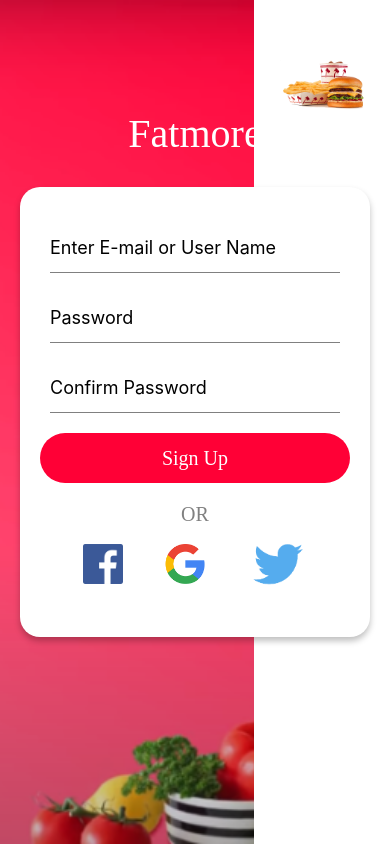
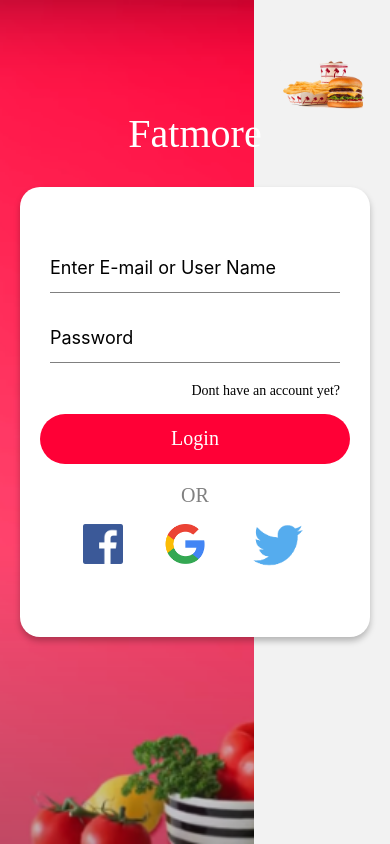
Before and after one commit to IvanRyabukha/RN-food-app-with-firebase, a React Native app: screen / in a window 390 px wide. Built offline with nearby package versions, Linux system fonts and the light colour scheme.

Commit message:
Impl custom input & button component. Impl navigation stack. Impl signUp & logIn simple auth with email and password.

```diff
--- a/App.tsx
+++ b/App.tsx
@@ -1,9 +1,24 @@
-import LoginScreen from '@screens/LoginScreen';
-import SignUpScreen from '@screens/SignUpScreen';
+import '@react-native-firebase/app';
+import messaging from '@react-native-firebase/messaging';
+import MyStack from '@navigation/MyStack';
+import { NavigationContainer } from '@react-navigation/native';
 
 function App() {
+  async function requestUserPermission() {
+    const authStatus = await messaging().requestPermission();
+    const enabled =
+      authStatus === messaging.AuthorizationStatus.AUTHORIZED ||
+      authStatus === messaging.AuthorizationStatus.PROVISIONAL;
+
+    if (enabled) {
+      console.log('Authorization status:', authStatus);
+    }
+  }
+
   return (
-    <SignUpScreen />
+    <NavigationContainer>
+      <MyStack />
+    </NavigationContainer>
   );
 }
 
--- a/jest.config.js
+++ b/jest.config.js
@@ -11,6 +11,7 @@ module.exports = {
       '|@react-native-community' +
       '|react-native-gesture-handler' +
       '|react-native-reanimated' +
+      '|@react-native-firebase' +
       ')/)',
   ],
   moduleFileExtensions: ['ts', 'tsx', 'js', 'jsx', 'json', 'node'],
--- a/package.json
+++ b/package.json
@@ -11,11 +11,14 @@
   },
   "dependencies": {
     "@react-native-firebase/app": "^23.4.0",
+    "@react-native-firebase/auth": "^23.4.0",
+    "@react-native-firebase/messaging": "^23.4.0",
     "@react-native/new-app-screen": "0.81.4",
     "@react-navigation/native": "^7.1.17",
-    "@react-navigation/native-stack": "^7.3.26",
+    "@react-navigation/stack": "^7.4.8",
     "react": "19.1.0",
     "react-native": "0.81.4",
+    "react-native-gesture-handler": "^2.28.0",
     "react-native-reanimated": "^4.1.0",
     "react-native-safe-area-context": "^5.6.1",
     "react-native-screens": "^4.16.0",
--- a/src/components/MyButton.tsx
+++ b/src/components/MyButton.tsx
@@ -4,11 +4,15 @@ import { Text, StyleSheet } from 'react-native';
 
 interface IMyButtonProps {
   title: string;
+  onPress: () => void;
 }
 
-const MyButton: React.FC<IMyButtonProps> = ({ title }) => {
+const MyButton: React.FC<IMyButtonProps> = ({ title, onPress }) => {
   return (
-    <TouchableOpacity style={styles.container}>
+    <TouchableOpacity
+      style={styles.container}
+      onPress={onPress}
+    >
       <Text style={styles.title}>{title}</Text>
     </TouchableOpacity>
   )
--- /dev/null
+++ b/src/navigation/MyStack.tsx
@@ -0,0 +1,16 @@
+import { createStackNavigator } from '@react-navigation/stack';
+import HomeScreen from '@screens/HomeScreen';
+import LoginScreen from '@screens/LoginScreen';
+import SignUpScreen from '@screens/SignUpScreen';
+
+const Stack = createStackNavigator();
+
+export default function MyStack() {
+  return (
+    <Stack.Navigator screenOptions={{ headerShown: false }}>
+      <Stack.Screen name="Login" component={LoginScreen} />
+      <Stack.Screen name="SignUp" component={SignUpScreen} />
+      <Stack.Screen name="Home" component={HomeScreen} />
+    </Stack.Navigator>
+  );
+}
--- /dev/null
+++ b/src/screens/HomeScreen.tsx
@@ -0,0 +1,14 @@
+import { StyleSheet, Text, View } from 'react-native'
+import React from 'react'
+
+const HomeScreen = () => {
+  return (
+    <View>
+      <Text>HomeScreen</Text>
+    </View>
+  )
+}
+
+export default HomeScreen;
+
+const styles = StyleSheet.create({})
--- a/src/screens/LoginScreen.tsx
+++ b/src/screens/LoginScreen.tsx
@@ -1,7 +1,7 @@
 import MyButton from '@components/MyButton';
 import MyTextInput from '@components/MyTextInput';
 import SocialMedia from '@components/SocialMedia';
-import React from 'react';
+import React, { useState } from 'react';
 import {
   View,
   Platform,
@@ -9,9 +9,36 @@ import {
   ImageBackground,
   Image,
   Text,
+  Alert,
 } from 'react-native';
+import {
+  getAuth,
+  signInWithEmailAndPassword,
+} from '@react-native-firebase/auth';
 
-const LoginScreen = () => {
+const LoginScreen = ({ navigation }) => {
+  const [email, setEmail] = useState('');
+  const [password, setPassword] = useState('');
+
+  const loginWithEmailAndPassword = () => {
+    if (!email || !password) {
+      Alert.alert('Error', 'Enter email and password');
+      return;
+    }
+
+    signInWithEmailAndPassword(getAuth(), email, password)
+      .then(res => {
+        console.log(res);
+        Alert.alert('Logged In');
+        navigation.navigate('Home');
+      })
+      .catch(err => {
+        const code = err?.code ?? 'unknown';
+        const message = err?.message ?? 'Unknown error';
+        Alert.alert(code, message);
+      });
+  };
+
   return (
     <View style={styles.container}>
       <ImageBackground
@@ -26,17 +53,24 @@ const LoginScreen = () => {
         <Text style={styles.title}>Fatmore</Text>
 
         <View style={styles.inputsContainer}>
-          <MyTextInput placeholder="Enter E-mail or User Name" />
-          <MyTextInput placeholder="Password" secureTextEntry />
+          <MyTextInput
+            placeholder="Enter E-mail or User Name"
+            value={email}
+            onChangeText={setEmail}
+          />
+          <MyTextInput
+            placeholder="Password"
+            value={password}
+            onChangeText={setPassword}
+            secureTextEntry
+          />
 
           <Text style={styles.textDontHave}>Dont have an account yet?</Text>
-          <MyButton title={'Login'} />
+          <MyButton title={'Login'} onPress={loginWithEmailAndPassword} />
 
           <Text style={styles.text}>OR</Text>
           <SocialMedia />
         </View>
-
-
       </ImageBackground>
     </View>
   );
@@ -83,17 +117,17 @@ const styles = StyleSheet.create({
     shadowRadius: 6,
     elevation: 6,
   },
-  textDontHave :{
+  textDontHave: {
     alignSelf: 'flex-end',
     marginRight: 10,
     color: '#000000',
     marginBottom: 15,
-    fontFamily: 'NovaFlat-Regular'
+    fontFamily: 'NovaFlat-Regular',
   },
   text: {
     fontSize: 20,
     color: 'gray',
     marginTop: 20,
-    fontFamily: 'Audiowide-Regular'
-  }
+    fontFamily: 'Audiowide-Regular',
+  },
 });
--- a/src/screens/SignUpScreen.tsx
+++ b/src/screens/SignUpScreen.tsx
@@ -1,10 +1,38 @@
-import { ImageBackground, Platform, StyleSheet, Text, View, Image } from 'react-native';
-import React from 'react';
+import {
+  ImageBackground,
+  Platform,
+  StyleSheet,
+  Text,
+  View,
+  Image,
+  Alert,
+} from 'react-native';
+import React, { useState } from 'react';
 import MyTextInput from '@components/MyTextInput';
 import MyButton from '@components/MyButton';
 import SocialMedia from '@components/SocialMedia';
+import {
+  getAuth,
+  createUserWithEmailAndPassword,
+} from '@react-native-firebase/auth';
 
-const SignUpScreen = () => {
+const SignUpScreen = ({ navigation }) => {
+  const [email, setEmail] = useState('');
+  const [password, setPassword] = useState('');
+  const [confirmPassword, setConfirmPassword] = useState('');
+
+  const signUpTestFn = () => {
+    createUserWithEmailAndPassword(getAuth(), email, password)
+      .then(() => {
+        Alert.alert('User created with those credentials. Please login');
+        navigation.navigate('Login');
+      })
+      .catch(err => {
+        console.log(err.message);
+        Alert.alert(err.message);
+      });
+  };
+
   return (
     <View style={styles.container}>
       <ImageBackground
@@ -19,11 +47,25 @@ const SignUpScreen = () => {
         <Text style={styles.title}>Fatmore</Text>
 
         <View style={styles.inputsContainer}>
-          <MyTextInput placeholder="Enter E-mail or User Name" />
-          <MyTextInput placeholder="Password" secureTextEntry />
-          <MyTextInput placeholder="Confirm Password" secureTextEntry />
+          <MyTextInput
+            value={email}
+            placeholder="Enter E-mail or User Name"
+            onChangeText={setEmail}
+          />
+          <MyTextInput
+            value={password}
+            placeholder="Password"
+            secureTextEntry
+            onChangeText={setPassword}
+          />
+          <MyTextInput
+            value={confirmPassword}
+            placeholder="Confirm Password"
+            secureTextEntry
+            onChangeText={setConfirmPassword}
+          />
 
-          <MyButton title={'Sign Up'} />
+          <MyButton title={'Sign Up'} onPress={signUpTestFn} />
 
           <Text style={styles.text}>OR</Text>
           <SocialMedia />
```
Also changed, not shown: src/components/MyTextInput.tsx (+8 -11 lines), 1 other file (tests, documents, lock files or other folders).
